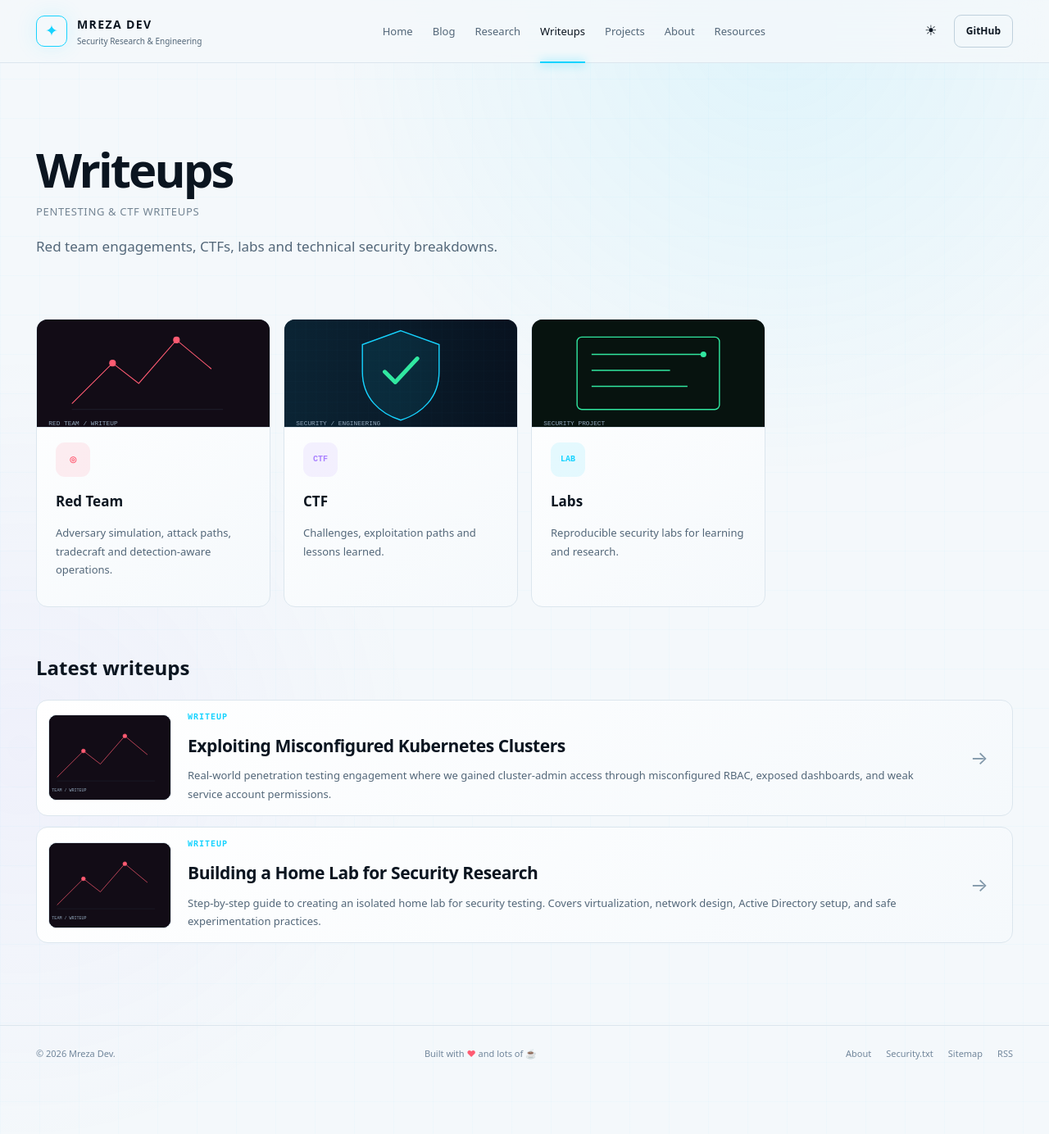
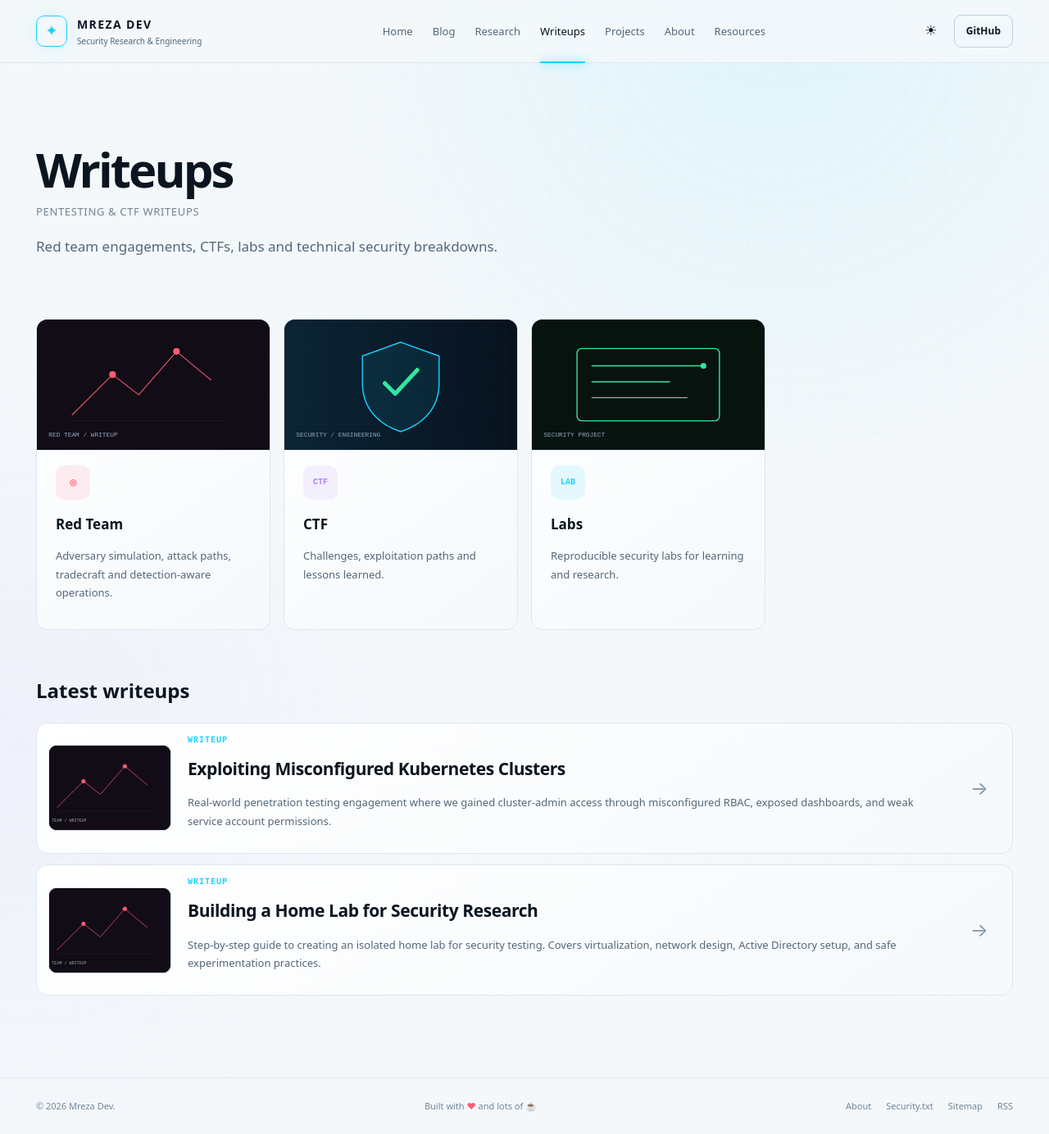
Before and after one commit to mrk-77/mrk-77.github.io, a Jekyll site: the page built from writeups/index.md, in a window 1280 px wide and 1384 px high. Shown: the whole window at 82% size. Built offline with Jekyll 4.4.1, drawn with Linux system fonts in a browser that asks for light colours.

Commit message:
Title: Adjust image sizes to match research/writeup box dimensions
Key features implemented:
- Updated CSS styles in assets/css/style.css to modify image height dimensions for post, feature, and card elements
- Changed .post-thumb, .feature-image, and .card-image heights from 145px/132px/150px to 160px/160px/170px respectively
- Expanded .post-thumb and .feature-image margins to maintain consistent spacing with increased image sizes
- Extended .gitignore with comprehensive file type exclusions for better project cleanup

The changes standardize image dimensions across content cards to provide consistent visual presentation matching the research/writeup box styling requirements.

```diff
--- a/assets/css/style.css
+++ b/assets/css/style.css
@@ -104,14 +104,14 @@ button,a{touch-action:manipulation}
 .post-card,.feature-card,.project-card,.resource-card,.list-card{overflow:hidden}
 .post-card,.feature-card,.project-card,.resource-card,.list-card{position:relative}
 .post-card:focus-visible,.feature-card:focus-visible,.project-card:focus-visible,.resource-card:focus-visible,.list-card:focus-visible{outline:2px solid var(--cyan);outline-offset:3px}
-.post-thumb,.feature-image,.card-image{margin:-22px -22px 20px;height:145px;overflow:hidden;border-bottom:1px solid var(--line);background:#06111b}
+.post-thumb,.feature-image,.card-image{margin:-22px -22px 20px;height:160px;overflow:hidden;border-bottom:1px solid var(--line);background:#06111b}
 .post-thumb img,.feature-image img,.card-image img,.list-thumb img{width:100%;height:100%;display:block;object-fit:cover;transition:transform .35s ease,filter .35s ease}
 .post-card:hover .post-thumb img,.feature-card:hover .feature-image img,.project-card:hover .card-image img,.resource-card:hover .card-image img,.list-card:hover .list-thumb img{transform:scale(1.035);filter:saturate(1.08)}
-.feature-image{margin:-23px -23px 18px;height:132px}
-.card-image{margin:-26px -26px 20px;height:150px}
+.feature-image{margin:-23px -23px 18px;height:160px}
+.card-image{margin:-26px -26px 20px;height:170px}
 .list-card{display:grid;grid-template-columns:150px minmax(0,1fr) auto;gap:20px;padding:14px;align-items:center}
 .list-thumb{width:150px;height:105px;overflow:hidden;border:1px solid var(--line);border-radius:10px;background:#06111b}
-.list-copy{min-width:0}.list-copy h2{margin:0 0 8px}.list-copy p{margin:0}.blog-list-card{grid-template-columns:220px minmax(0,1fr);padding:14px;gap:24px}.blog-list-card .list-thumb{width:220px;height:130px;grid-column:1;grid-row:1}.blog-list-card .list-copy{grid-column:2;grid-row:1}.blog-list-card .post-meta{margin-top:15px}
+.blog-list-card{grid-template-columns:220px minmax(0,1fr);padding:14px;gap:24px}.blog-list-card .list-thumb{width:220px;height:130px;grid-column:1;grid-row:1}.blog-list-card .list-copy{grid-column:2;grid-row:1}.blog-list-card .post-meta{margin-top:15px}
 .feature-card .feature-icon{position:relative;z-index:1}
 .feature-card p{margin-bottom:10px}
 .project-card,.resource-card{overflow:hidden}
```
Also changed, not shown: 1 other file.
